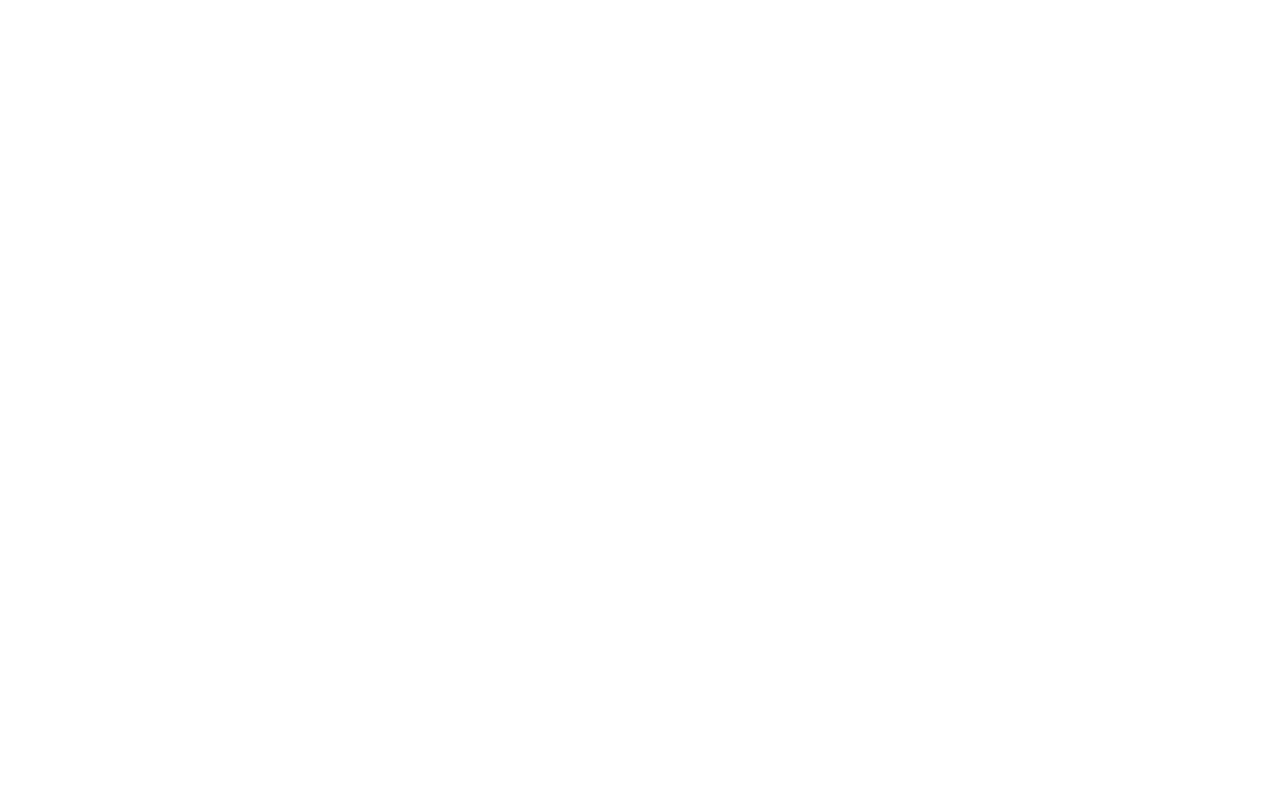
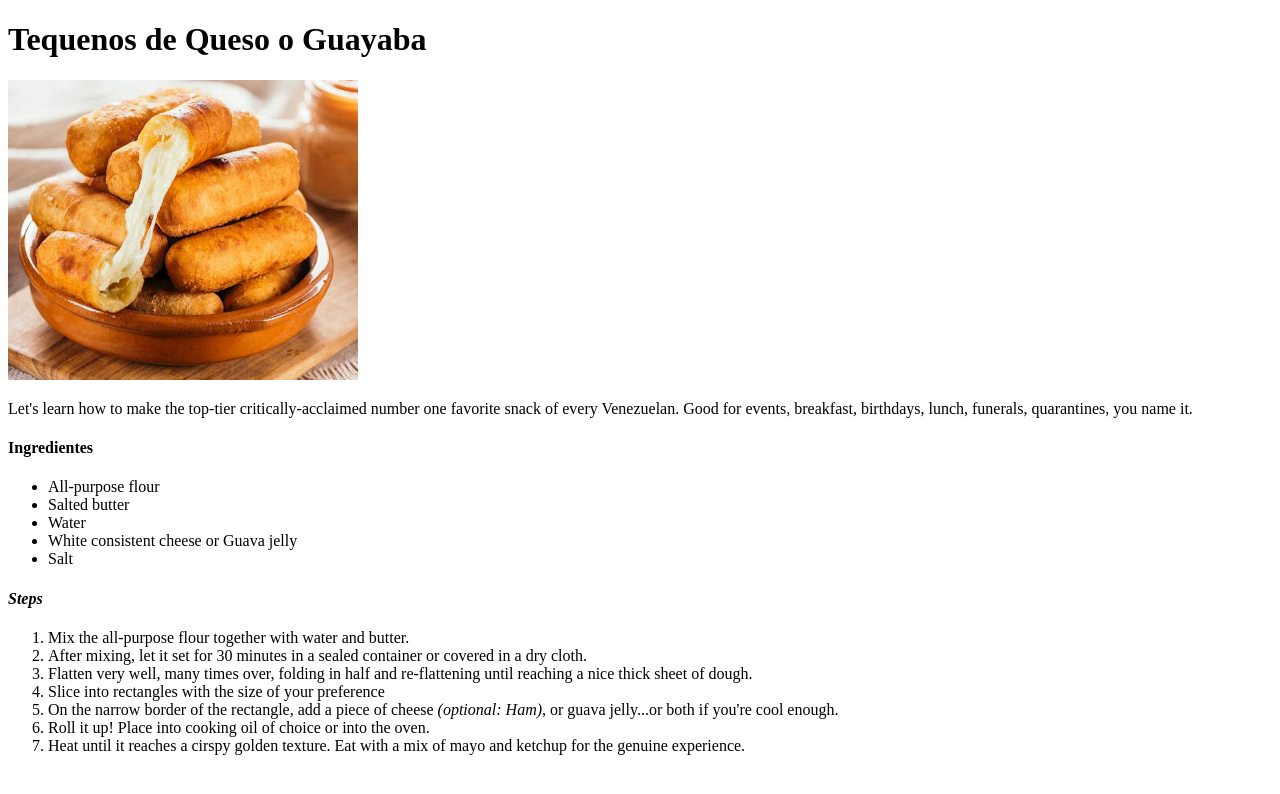
Before and after one commit to hittocode/odin-recipes, a plain HTML site: page recipes/tequenos.html in a window 1280 px wide. Drawn offline with Linux system fonts and the light colour scheme.

Commit message:
recipes good to go

```diff
--- a/recipes/tequenos.html
+++ b/recipes/tequenos.html
@@ -0,0 +1,29 @@
+<!DOCTYPE html>
+<html lang="en">
+<head>
+    <meta charset="UTF-8">
+    <title>Tequeños!</title>
+</head>
+<h1>Tequenos de Queso o Guayaba</h1>
+<img src="../img/tequenos.jpg" alt="tequenito de queso" width="350" height="300">
+<p>Let's learn how to make the top-tier critically-acclaimed number one favorite snack of every Venezuelan. Good for events, breakfast, birthdays, lunch, funerals, quarantines, you name it.</p>
+<h4><strong>Ingredientes</strong></h4>
+<ul>
+    <li>All-purpose flour</li>
+    <li>Salted butter</li>
+    <li>Water</li>
+    <li>White consistent cheese or Guava jelly</li>
+    <li>Salt</li>
+</ul>
+<h4><strong><em>Steps</em></strong></h4>
+<ol>
+    <li>Mix the all-purpose flour together with water and butter.</li>
+    <li>After mixing, let it set for 30 minutes in a sealed container or covered in a dry cloth.</li>
+    <li>Flatten very well, many times over, folding in half and re-flattening until reaching a nice thick sheet of dough.</li>
+    <li>Slice into rectangles with the size of your preference</li>
+    <li>On the narrow border of the rectangle, add a piece of cheese <em>(optional: Ham)</em>, or guava jelly...or both if you're cool enough.</li>
+    <li>Roll it up! Place into cooking oil of choice or into the oven.</li>
+    <li>Heat until it reaches a cirspy golden texture. Eat with a mix of mayo and ketchup for the genuine experience.</li>
+</ol>
+
+</html>
```
Also changed, not shown: index.html (+7 -5 lines), recipes/arepa.html (+1 -1 lines), recipes/guayoyo.html (+1 -0 lines), img/guayoyo.jpeg (added), img/tequenos.jpg (added).
